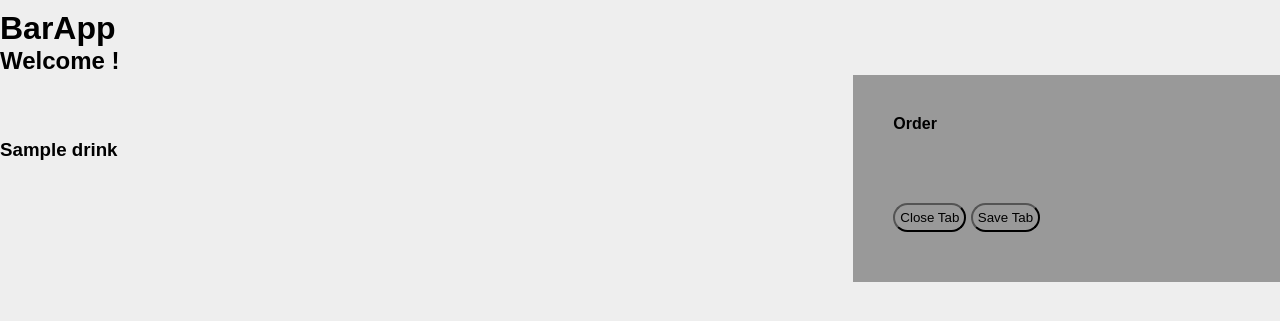
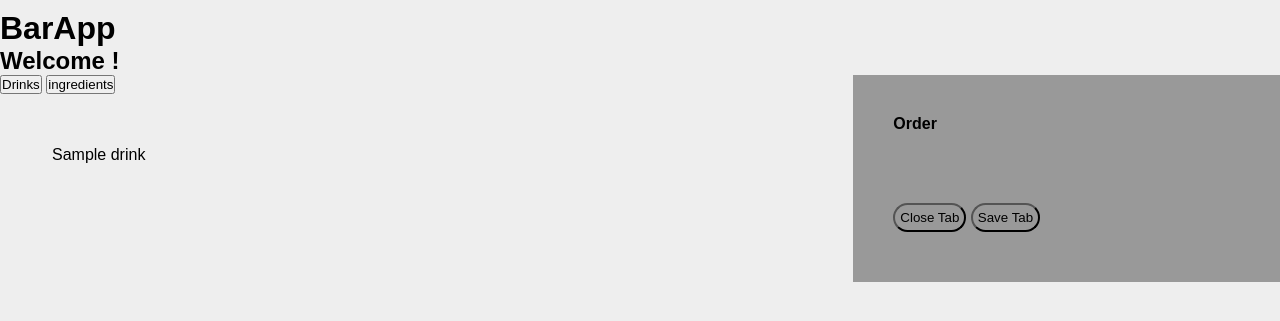
Before and after one commit to janeskywalker/barapp, a Django app: page /category/1 in a window 1280 px wide. Shown: the top 321 px of the page. Run offline with Django 3.2, Linux system fonts and the light colour scheme; tables that the repository leaves empty hold one stand-in row (values such as "Sample post").

Commit message:
setting up display ingredient

```diff
--- a/barapp/static/scripts.js
+++ b/barapp/static/scripts.js
@@ -1,3 +1,23 @@
+
+
+const drinkButton = document.querySelector('.drink-button')
+const drinkList = document.querySelector('.drink-list')
+
+const ingredientButton = document.querySelector('.ingredient-button')
+const ingredientList = document.querySelector('.ingredient-list')
+
+
+drinkButton.addEventListener('click', (e)=>{
+    drinkList.classList.remove('hide')
+    ingredientList.classList.add('hide')
+})
+
+
+ingredientButton.addEventListener('click', (e)=>{
+    ingredientList.classList.remove('hide')
+    drinkList.classList.add('hide')
+})
+
 
 
 // const categoryPanel = document.querySelector('#category-panel')
--- a/barapp/static/style.css
+++ b/barapp/static/style.css
@@ -138,6 +138,20 @@ p {
     border-radius: 20px;
 }
 
+.hide {
+    display: none
+}
+
+.item-list {
+    margin: 2em;
+    padding: 20px;
+    list-style-type: none;
+
+}
+
+/* li {
+
+} */
 
 @media screen and (max-width: 600px) {
     .container {
--- a/barapp/templates/category.html
+++ b/barapp/templates/category.html
@@ -5,15 +5,33 @@
     <main class="container">
 
         <!-- drink/ingredients  -->
-        <section id='drink-ingredients-panel' class="drink-ingredients-panel">
+        <div class="drink-ingredients-panel">
 
+            <header class="drink-ingredients-header">
+                <button class="drink-button">Drinks</button>
+                <button class="ingredient-button">ingredients</button>
+
+            </header>
+
+            <!-- show drink -->
+            <ul class="item-list drink-list">
             {% for drink in drinks %}
 
-            <h3>{{drink.name}}</h3>
+                <li>{{drink.name}}</li>
 
             {% endfor %}
+            </ul>
 
-        </section>
+            <ul class="item-list ingredient-list hide">
+            {% for ingredient in ingredients %}
+            <!-- show ingredients -->
+
+                    <li>{{ingredient.name}}</li>
+
+            {% endfor %}
+            </ul>
+
+        </div>
 
 
         <!-- receipt -->
--- a/barapp/views.py
+++ b/barapp/views.py
@@ -41,4 +41,7 @@ def saveTab(request):
 def category(request, category_pk):
     drinks = Drink.objects.filter(category_id=category_pk)
     print("drinks:", drinks)
-    return render(request, 'category.html', {'drinks': drinks})
+    ingredients = Ingredient.objects.filter(category_id=category_pk)
+    print("ingredients:", ingredients)
+
+    return render(request, 'category.html', {'drinks': drinks, 'ingredients': ingredients})
```
